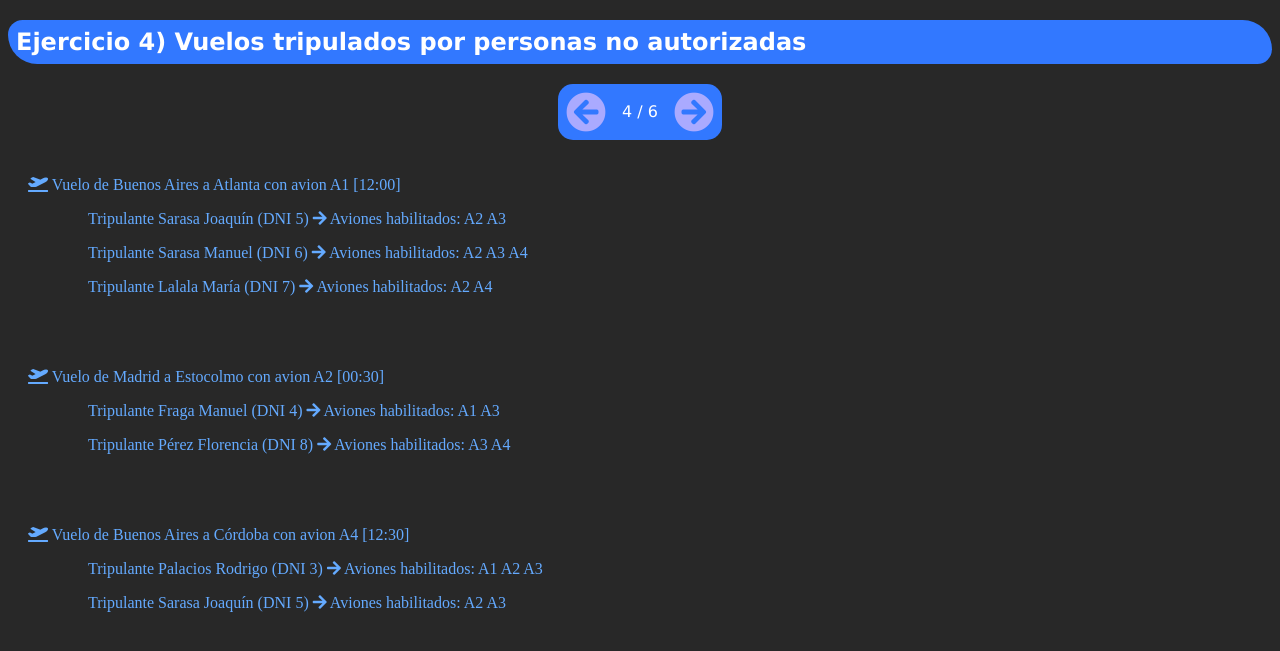
After one commit to politecnicomodelopoo2018/Repo-Mosca, a Flask app: page /ejercicio_4 in a window 1280 px wide. The commit adds this page. Shown: the top 651 px of the page. Run offline with Flask 2, Linux system fonts and the light colour scheme; some libraries are stand-ins or nearby versions.

Commit message:
Trabajo Practico Nro. 1 2018 - Flask y HTML re cosmico

```diff
--- a/class_sistema.py
+++ b/class_sistema.py
@@ -117,4 +117,48 @@ class Sistema(object):
 
     # EJERCICIOS
     def ejercicio_1(self):
-        return [vuelo.pasajeros for vuelo in self.lista_vuelos]
+        return self.lista_vuelos
+
+    def ejercicio_2(self):
+        tmp_vuelos = []
+        for vuelo in self.lista_vuelos:
+            tmp_vuelo_actual = [vuelo, None]
+
+            edad = None
+            pasaj_joven = None
+            for pasaj in vuelo.pasajeros:
+                tmp_edad = pasaj.get_edad()
+                if not edad or (edad and tmp_edad < edad):
+                    edad = tmp_edad
+                    pasaj_joven = pasaj
+
+            if pasaj_joven:
+                tmp_vuelo_actual[1] = pasaj_joven
+
+            tmp_vuelos.append(tmp_vuelo_actual)
+
+        return tmp_vuelos
+
+    def ejercicio_3(self):
+        tmp_vuelos = []
+        for vuelo in self.lista_vuelos:
+            vuelo_cant_trip = len(vuelo.tripulacion)
+            vuelo_cant_nec = vuelo.avion.trip_necesaria
+
+            if vuelo_cant_trip < vuelo_cant_nec:
+                tmp_vuelos.append([vuelo, vuelo_cant_trip, vuelo_cant_nec])
+
+        return tmp_vuelos
+
+    def ejercicio_4(self):
+        tmp_vuelos = []
+        for vuelo in self.lista_vuelos:
+            trip_no_autorizada = []
+            for trip in vuelo.tripulacion:
+                if vuelo.avion not in trip.avionesHabilitados:
+                    trip_no_autorizada.append(trip)
+
+            if len(trip_no_autorizada) > 0:
+                tmp_vuelos.append([vuelo, trip_no_autorizada])
+
+        return tmp_vuelos
--- a/class_vuelo.py
+++ b/class_vuelo.py
@@ -14,4 +14,4 @@ class Vuelo(object):
         self.pasajeros = pasajeros
 
     def get_info(self):
-        return "Vuelo de " + self.origen + " a " + self.destino + " [" + self.hora + "]"
+        return "Vuelo de " + self.origen + " a " + self.destino + " con avion " + str(self.avion.codigo) + " [" + self.hora + "]"
--- a/main.py
+++ b/main.py
@@ -12,7 +12,19 @@ def main_page():
 
 @app.route('/ejercicio_1')
 def ejercicio_1():
-    return render_template("ejercicio_1.html", data=sist.lista_vuelos)
+    return render_template("ejercicio_1.html", data=sist.ejercicio_1())
+
+@app.route('/ejercicio_2')
+def ejercicio_2():
+    return render_template("ejercicio_2.html", data=sist.ejercicio_2())
+
+@app.route('/ejercicio_3')
+def ejercicio_3():
+    return render_template("ejercicio_3.html", data=sist.ejercicio_3())
+
+@app.route('/ejercicio_4')
+def ejercicio_4():
+    return render_template("ejercicio_4.html", data=sist.ejercicio_4())
 
 # Punto 1
 print("1) Pasajeros por vuelo:")
--- /dev/null
+++ b/templates/ejercicio_4.html
@@ -0,0 +1,57 @@
+<!DOCTYPE html>
+<html lang="en">
+<head>
+    <link rel="stylesheet" href="https://use.fontawesome.com/releases/v5.1.0/css/all.css" integrity="sha384-lKuwvrZot6UHsBSfcMvOkWwlCMgc0TaWr+30HWe3a4ltaBwTZhyTEggF5tJv8tbt" crossorigin="anonymous">
+    <meta charset="UTF-8">
+    <title>Ejercicio 4</title>
+    <style>
+        table, h2 {
+            overflow: hidden;
+            border-radius: 15px 30px;
+            border-spacing: 0;
+            background-color: rgb(50,120,255);
+            font-family: verdana;
+            color: white;
+        }
+        th, td, h2 { padding: 8px; }
+        th { background-color: rgb(100,170,255); }
+        p { color: rgb(100, 170, 255) }
+
+        .ej_button {
+            font-size: 2.5em;
+            color: rgb(170, 170, 255);
+        }
+    </style>
+</head>
+<body style="background-color:rgb(40,40,40);">
+    <h2>Ejercicio 4) Vuelos tripulados por personas no autorizadas</h2>
+
+    <table align="center" style="text-align:center; border-radius:15px;">
+        <td>
+            <a href="/ejercicio_3">
+                <i class="fas fa-arrow-circle-left ej_button"></i>
+            </a>
+        </td>
+        <td> 4 / 6 </td>
+        <td>
+            <a href="/ejercicio_5">
+                <i class="fas fa-arrow-circle-right ej_button"></i>
+            </a>
+        </td>
+    </table>
+
+    {% for data_vuelo in data %}
+        <div style="padding:20px;">
+            <p> <i class="fas fa-plane-departure"></i> {{ data_vuelo[0].get_info() }} </p>
+
+            {% for trip in data_vuelo[1] %}
+                <p style="padding-left:60px;">
+                    Tripulante {{ trip.apellido }} {{ trip.nombre }} (DNI {{ trip.dni }})
+                    <i class="fas fa-arrow-right"></i> Aviones habilitados:
+                    {% for av in trip.avionesHabilitados %} {{ av.codigo }}  {% endfor %}
+                </p>
+            {% endfor %}
+        </div>
+    {% endfor %}
+</body>
+</html>
```
Also changed, not shown: templates/ejercicio_1.html (+26 -9 lines), templates/ejercicio_2.html (added, +52 -0 lines), templates/ejercicio_3.html (added, +50 -0 lines).
